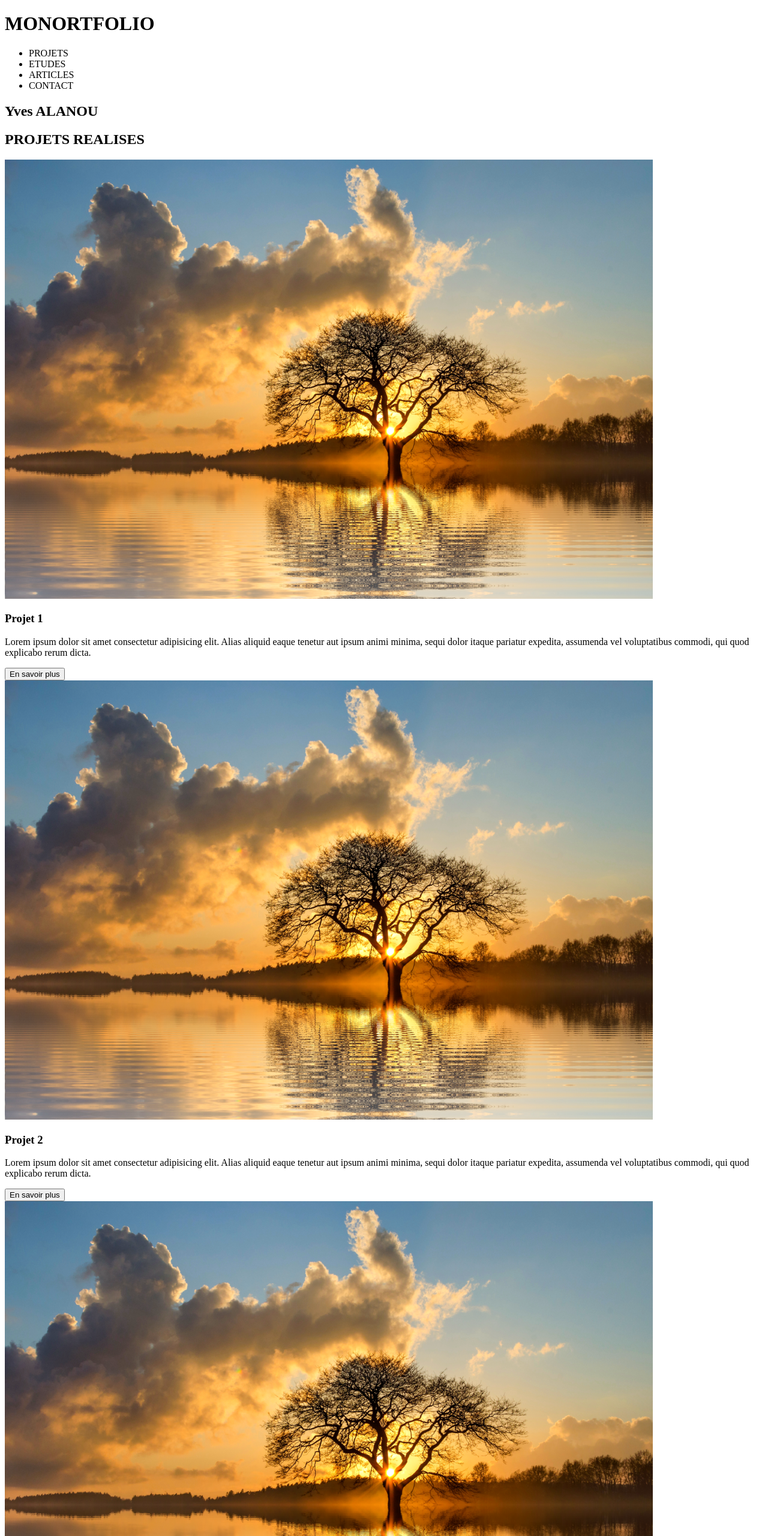
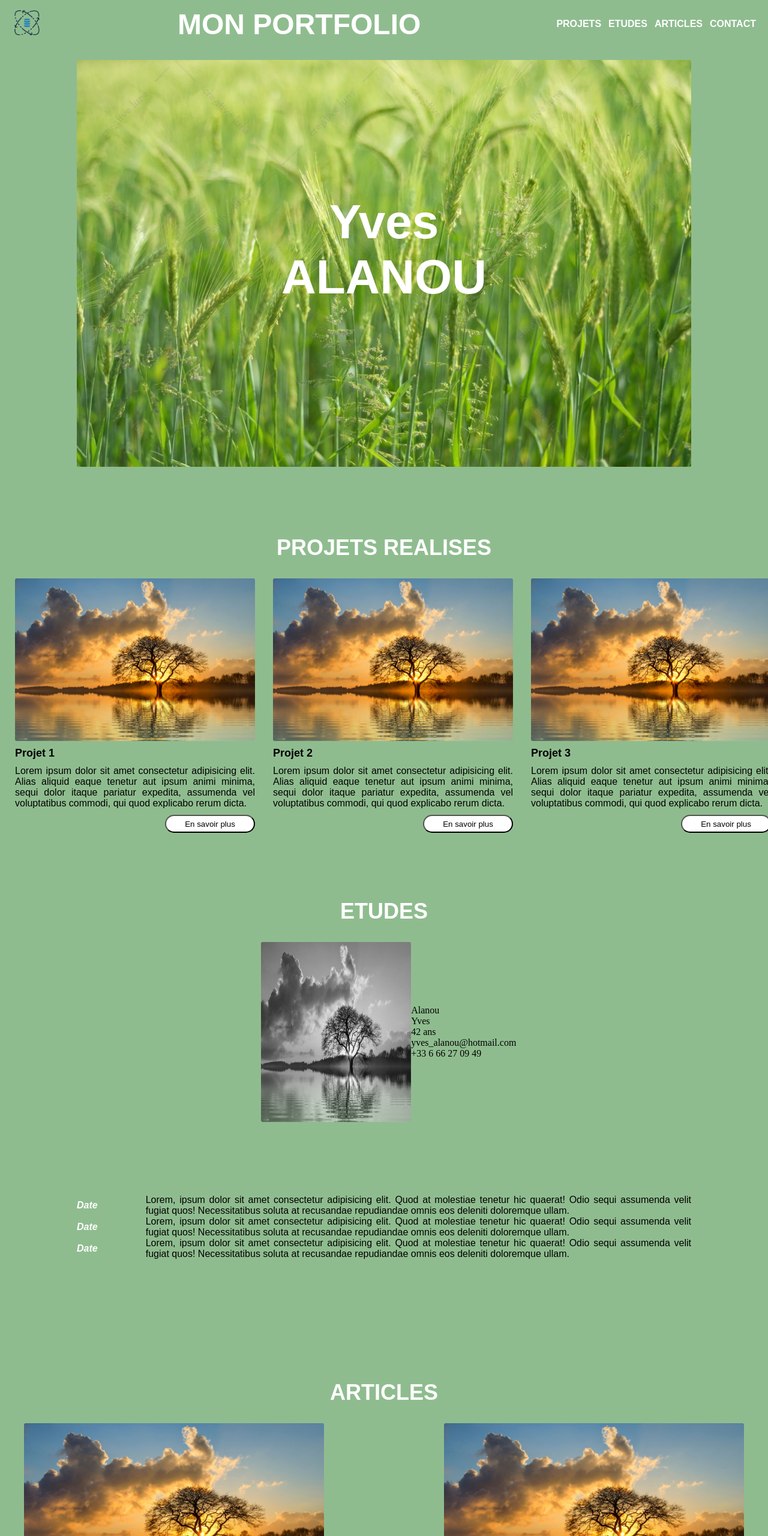
Before and after one commit to Youen29fr/DonkeySchool, a plain HTML site: page Integration/index.html in a window 1280 px wide. Shown: the top 2560 px of the page at 60% size. Drawn offline with Linux system fonts and the light colour scheme.

Commit message:
Add css styles

```diff
--- a/Integration/index.html
+++ b/Integration/index.html
@@ -6,95 +6,112 @@
     <meta http-equiv="X-UA-Compatible" content="IE=edge">
     <meta name="viewport" content="width=device-width, initial-scale=1.0">
     <meta name="description" content="Portfolio de Yves Alanou">
+    <link href="style.css" rel="stylesheet">
     <title>MON PORTFOLIO</title>
 </head>
 
 <body>
     <!-- Header part of the page -->
-    <header class="page-header">
-        <h1>MONORTFOLIO</h1>
-        <nav>
-            <ul>
-                <li>PROJETS</li>
-                <li>ETUDES</li>
-                <li>ARTICLES</li>
-                <li>CONTACT</li>
+    <header class="header">
+        <div class="header__logo">
+            <img src="img/ic_data_science_none.png" alt="Logo" />
+        </div>
+        <h1>MON PORTFOLIO</h1>
+        <nav class="header__nav">
+            <ul class="header__nav__menu">
+                <li class="header__nav__menu__link"><a href="#projects">PROJETS</a></li>
+                <li class="header__nav__menu__link"><a href="#studies">ETUDES</a></li>
+                <li class="header__nav__menu__link"><a href="#articles">ARTICLES</a></li>
+                <li class="header__nav__menu__link"><a href="#contact">CONTACT</a></li>
             </ul>
         </nav>
     </header>
     <!-- Main part of the page -->
     <main>
-        <section class="section-name">
+        <section class="section-hero">
+            <img src="img/blé.jpg" alt="Hero photo" />
             <h2>Yves ALANOU</h2>
         </section>
-        <section class="section-projects">
+        <section id="projects" class="section-projects">
             <h2>PROJETS REALISES</h2>
             <div class="projects-container">
-                <div>
-                    <img src="./img/baume-dammerung-himmel-458810-1080x732.png" alt="Description de l'image 1" />
+                <article class="project">
+                    <img src="img/baume-dammerung-himmel-458810-1080x732.png" alt="Description de l'image 1" />
                     <h3>Projet 1</h3>
                     <p>Lorem ipsum dolor sit amet consectetur adipisicing elit. Alias aliquid eaque tenetur aut ipsum
                         animi minima, sequi dolor itaque pariatur expedita, assumenda vel voluptatibus commodi, qui quod
                         explicabo rerum dicta.</p>
                     <button>En savoir plus</button>
-                </div>
-                <div>
-                    <img src="./img/baume-dammerung-himmel-458810-1080x732.png" alt="Description de l'image 2" />
+                </article>
+                <article class="project">
+                    <img src="img/baume-dammerung-himmel-458810-1080x732.png" alt="Description de l'image 2" />
                     <h3>Projet 2</h3>
                     <p>Lorem ipsum dolor sit amet consectetur adipisicing elit. Alias aliquid eaque tenetur aut ipsum
                         animi minima, sequi dolor itaque pariatur expedita, assumenda vel voluptatibus commodi, qui quod
                         explicabo rerum dicta.</p>
                     <button>En savoir plus</button>
-                </div>
-                <div>
-                    <img src="./img/baume-dammerung-himmel-458810-1080x732.png" alt="Description de l'image 3" />
+                </article>
+                <article class="project">
+                    <img src="img/baume-dammerung-himmel-458810-1080x732.png" alt="Description de l'image 3" />
                     <h3>Projet 3</h3>
                     <p>Lorem ipsum dolor sit amet consectetur adipisicing elit. Alias aliquid eaque tenetur aut ipsum
                         animi minima, sequi dolor itaque pariatur expedita, assumenda vel voluptatibus commodi, qui quod
                         explicabo rerum dicta.</p>
                     <button>En savoir plus</button>
+                </article>
+            </div>
+        </section>
+        <section id="studies" class="section-studies">
+            <h2>ETUDES</h2>
+            <aside class="studies-portrait">
+                <img src="./img/baume-dammerung-himmel-458810-1080x732.png" alt="Photo études" title="Photo étude" />
+                <ul>
+                    <li>Alanou</li>
+                    <li>Yves</li>
+                    <li>42 ans</li>
+                    <li>yves_alanou@hotmail.com</li>
+                    <li>+33 6 66 27 09 49</li>
+                </ul>
+            </aside>
+            <div class="experiences">
+                <div class="experience">
+                    <h4>Date</h4>
+                    <article>
+                        <p>Lorem, ipsum dolor sit amet consectetur adipisicing elit. Quod at molestiae tenetur hic
+                            quaerat!
+                            Odio sequi assumenda velit fugiat quos! Necessitatibus soluta at recusandae repudiandae
+                            omnis
+                            eos deleniti doloremque ullam.</p>
+                    </article>
+                </div>
+                <div class="experience">
+                    <h4>Date</h4>
+                    <article>
+                        <p>Lorem, ipsum dolor sit amet consectetur adipisicing elit. Quod at molestiae tenetur hic
+                            quaerat!
+                            Odio sequi assumenda velit fugiat quos! Necessitatibus soluta at recusandae repudiandae
+                            omnis
+                            eos deleniti doloremque ullam.</p>
+                    </article>
+                </div>
+                <div class="experience">
+                    <h4>Date</h4>
+                    <article>
+                        <p>Lorem, ipsum dolor sit amet consectetur adipisicing elit. Quod at molestiae tenetur hic
+                            quaerat!
+                            Odio sequi assumenda velit fugiat quos! Necessitatibus soluta at recusandae repudiandae
+                            omnis
+                            eos deleniti doloremque ullam.</p>
+                    </article>
                 </div>
             </div>
         </section>
-        <section class="section-studies">
-            <h2>ETUDES</h2>
-            <img src="./img/baume-dammerung-himmel-458810-1080x732.png" alt="Photo études" title="Photo étude" />
-            <div>
-                <h3>NOM</h3>
-                <h3>PRENOM</h3>
-                <h3>AGE</h3>
-                <h3>ADRESSE EMAIL</h3>
-                <h3>NUMERO DE TELEPHONE</h3>
-            </div>
-            <div>
-                <h4>Date</h4>
+        <section id="articles" class="section-articles">
+            <h2>ARTICLES</h2>
+            <div class="section-article-container">
                 <article>
-                    <p>Lorem, ipsum dolor sit amet consectetur adipisicing elit. Quod at molestiae tenetur hic quaerat!
-                        Odio sequi assumenda velit fugiat quos! Necessitatibus soluta at recusandae repudiandae omnis
-                        eos deleniti doloremque ullam.</p>
-                </article>
-            </div>
-            <div>
-                <h4>Date</h4>
-                <article>
-                    <p>Lorem, ipsum dolor sit amet consectetur adipisicing elit. Quod at molestiae tenetur hic quaerat!
-                        Odio sequi assumenda velit fugiat quos! Necessitatibus soluta at recusandae repudiandae omnis
-                        eos deleniti doloremque ullam.</p>
-                </article>
-            </div>
-            <div>
-                <h4>Date</h4>
-                <article>
-                    <p>Lorem, ipsum dolor sit amet consectetur adipisicing elit. Quod at molestiae tenetur hic quaerat!
-                        Odio sequi assumenda velit fugiat quos! Necessitatibus soluta at recusandae repudiandae omnis
-                        eos deleniti doloremque ullam.</p>
-                </article>
-            </div>
-        </section>
-        <section class="section-articles">
-            <h2>ARTICLES</h2>
-            <div>
-                <img src="./img/baume-dammerung-himmel-458810-1080x732.png" alt="Photo article 1" title="Image article 1"/>
+                    <img src="./img/baume-dammerung-himmel-458810-1080x732.png" alt="Photo article 1"
+                        title="Image article 1" />
                     <h3>Article 1</h3>
                     <p>
                         Lorem, ipsum dolor sit amet consectetur adipisicing elit. Tenetur
@@ -102,11 +119,12 @@
                         reprehenderit deserunt magnam harum minima excepturi. In temporibus,
                         quisquam vel omnis consectetur voluptates distinctio.
                     </p>
-                <span><a href="" title="Lire article 1">Lire</a></span>
-                <span><a href="" title="Commentaires article 1">Commentaires</a></span>
-              </div>
-              <div>
-                <img src="./img/baume-dammerung-himmel-458810-1080x732.png" alt="Photo article 2" title="Image article 2"/>
+                    <button>Lire</button>
+                    <button>Commentaires</button>
+                </article>
+                <article>
+                    <img src="./img/baume-dammerung-himmel-458810-1080x732.png" alt="Photo article 2"
+                        title="Image article 2" />
                     <h3>Article 2</h3>
                     <p>
                         Lorem, ipsum dolor sit amet consectetur adipisicing elit. Tenetur
@@ -114,19 +132,20 @@
                         reprehenderit deserunt magnam harum minima excepturi. In temporibus,
                         quisquam vel omnis consectetur voluptates distinctio.
                     </p>
-                <span><a href="" title="Lire article 2">Lire</a></span>
-                <span><a href="" title="Commentaires article 2">Commentaires</a></span>
+                    <button>Lire</button>
+                    <button>Commentaires</button>
+                </article>
             </div>
         </section>
-        <section class="section-contact">
+        <section id="contact" class="section-contact">
             <h2>CONTACT</h2>
-            <form>
-                <label for="nom-prénom">Nom et prénom</label>
+            <form class="contact__form">
+                <label for="nom-prénom">Nom et prénom :</label>
                 <input type="text" id="nom-prénom" name="Nom et prénom" required autofocus>
-                <label for="email">Email</label>
-                <input type="email" id="email" name="Email" required>
-                <label for="message">Message</label>
-                <input type="text" id="message" name="Message" required>
+                <label for="email">Email :</label>
+                <input type="email" id="email" name="Email" required autocomplete="email">
+                <label for="message">Message :</label>
+                <textarea id="message" name="Message" required></textarea>
                 <button type="submit">Envoyer</button>
             </form>
         </section>
--- /dev/null
+++ b/Integration/style.css
@@ -0,0 +1,346 @@
+*,
+::before,
+::after {
+    padding: 0;
+    margin: 0;
+    box-sizing: border-box;
+}
+
+
+
+/*
+
+
+*/
+
+img:hover {
+    z-index: 10;
+    opacity: 0.5;
+    filter: alpha(opacity=50);
+}
+
+img {
+    border-radius: 3px;
+}
+
+img:nth-child(2n) {
+    filter: grayscale(100%);
+    transition: all 0.3s;
+}
+
+h1 {
+    font-size: 48px;
+    color: white;
+    font-family: Arial, Helvetica, sans-serif;
+}
+
+h2 {
+    color: white;
+    text-align: center;
+    font-size: 36px;
+    font-family: Arial, Helvetica, sans-serif;
+    padding-top: 80px;
+    padding-bottom: 30px;
+}
+
+/* Body specific styles */
+
+body {
+    margin: 0;
+    padding: 0;
+}
+
+/* Header specific styles */
+
+header {
+    background-color: darkseagreen;
+    width: 100%;
+    height: 80px;
+    position: fixed;
+    top: 0;
+    left: 0;
+    display: flex;
+    align-items: center;
+    justify-content: space-between;
+    flex-direction: row;
+    padding: 0px 20px;
+}
+
+.header__logo img {
+    max-height: 50px;
+}
+
+.header__nav__menu {
+    padding: 0;
+    margin: 0;
+    list-style: none;
+    display: flex;
+    align-items: center;
+}
+
+.header__nav__menu__link {
+    margin-right: 12px;
+}
+
+.header__nav__menu__link:last-of-type {
+    margin-right: initial;
+}
+
+.header__nav__menu__link a {
+    color: white;
+    font-family: Arial, Helvetica, sans-serif;
+    font-weight: 600;
+    text-decoration: none;
+}
+
+
+/* Main specific styles */
+main {
+    background-color: darkseagreen;
+}
+
+/* Hero section specific styles */
+.section-hero {
+    position: relative;
+    max-width: 80%;
+    padding-top: 100px;
+    margin-left: 10%;
+    margin-right: 10%;
+}
+
+.section-hero img {
+    max-width: 100%;
+    z-index: 9;
+}
+
+.section-hero h2{
+    position: absolute;
+    top: 50%;
+    left: 50%;
+    transform: translate(-50%,-50%);
+    font-size: 5rem;
+    color: white
+}
+
+/* Project section specific styles */
+
+.section-projects {
+    max-width: 80%;
+    padding-top: 30px;
+    margin-left: 10%;
+    margin-right: 10%;
+}
+
+.projects-container{
+    display: flex;
+    justify-content: center;
+    align-items: center;
+    width: 80%;
+    margin: 0 auto;
+}
+
+.project {
+    display: flex;
+    flex-direction: column;
+    justify-content: start;
+    margin-left: 30px;
+}
+
+.section-projects img {
+    max-width: 400px;
+}
+
+.section-projects h3 {
+    padding-top: 10px;
+    font-size: 18px;
+    font-family: Arial, Helvetica, sans-serif;
+}
+
+.section-projects p {
+    padding-top: 10px;
+    font-family: Arial, Helvetica, sans-serif;
+    text-align: justify;
+}
+
+.section-projects button {
+    margin-top:10px;
+    background: white;
+    width: 150px;
+    height: 30px;
+    align-self: end;
+    cursor: pointer;
+    border-radius: 999px;
+}
+
+/* Studies section specific styles */
+
+.section-studies {
+    max-width: 80%;
+    padding-top: 30px;
+    margin-left: 10%;
+    margin-right: 10%;
+}
+
+
+.studies-portrait{
+    display: flex;
+    justify-content: space-between;
+    align-items: center;
+    width: 40%;
+    margin: 0 auto;
+}
+.studies-portrait img{
+    width: 250px;
+    height: 300px;
+    filter: grayscale(100%);
+    border-radius: 3px;
+}
+
+.studies-portrait-list{
+    display: flex;
+    flex-direction: column;
+    justify-content: start;
+    align-items: start;
+    font-size: 2rem;
+    gap: 2rem;
+    text-decoration: none;
+}
+
+.section-studies h4 {
+    font-style: italic;
+    color: white;
+    font-family: Arial, Helvetica, sans-serif;
+}
+
+.section-studies p {
+    text-align: justify;
+    font-family: Arial, Helvetica, sans-serif;
+}
+
+.experiences{
+    display: flex;
+    flex-direction: column;
+    justify-content: center;
+    align-items: center;
+    min-height: 40vh;
+    padding-top:30px;
+}
+
+.experience{
+    display: flex;
+    justify-content: space-between;
+    align-items: center;
+    gap: 5rem;
+    width: 100%;
+}
+
+/* Articles section specific styles */
+
+.section-articles {
+    max-width: 80%;
+    padding-top: 30px;
+    margin-left: 10%;
+    margin-right: 10%;
+}
+
+.section-article-container{
+    display: flex;
+    justify-content: center;
+    align-items: center;
+    width: 80%;
+    margin: 0 auto;
+}
+
+.section-articles img {
+    width: 500px;
+    height: 300px;
+}
+
+.section-articles p {
+    font-family: Arial, Helvetica, sans-serif;
+    text-align: justify;
+}
+
+.section-articles article{
+    margin-right: 100px;
+    margin-left: 100px;
+    display: flex;
+    flex-direction: column;
+    align-items: center;
+}
+
+.section-articles p {
+    font-family: Arial, Helvetica, sans-serif;
+    padding-top: 10px;
+}
+
+.section-articles h3 {
+    font-family: Arial, Helvetica, sans-serif;
+    padding-top: 10px;
+}
+
+.section-articles button{
+    margin-top:10px;
+    background: white;
+    width: 150px;
+    height: 30px;
+    cursor: pointer;
+    border-radius: 999px;
+}
+
+/* Contact section specific styles */
+
+.section-contact {
+    max-width: 80%;
+    padding-top: 30px;
+    margin-left: 10%;
+    margin-right: 10%;
+}
+
+.contact__form{
+    display: flex;
+    flex-direction: column;
+    width: 80%;
+    margin: 0 auto;
+}
+
+.contact__form label{
+    font-size: 20px;
+    font-family: Arial, Helvetica, sans-serif;
+    color: white;
+    margin-bottom: 1rem;
+}
+
+.contact__form input{
+    width: 50%;
+    margin-bottom: 2rem;
+}
+
+.contact__form textarea{
+    width: 100%;
+    height: 200px;
+}
+
+.contact__form button{
+    background: white;
+    width: 200px;
+    height: 50px;
+    margin: 3rem 15rem 3rem 0;
+    align-self: end;
+    cursor: pointer;
+    border-radius: 999px;
+}
+
+/* Footer specific styles */
+
+footer {
+    background-color: darkseagreen;
+
+    padding-top: 20px;
+    padding-bottom: 20px;
+
+    color: white;
+    font-size: "24px";
+    font-family: Arial, sans-serif;
+    text-align: center;
+}
```
Also changed, not shown: Integration/img/blé.jpg (added), Integration/img/ic_data_science_none.png (added). Lines whose indentation alone changed are shown as unchanged.
